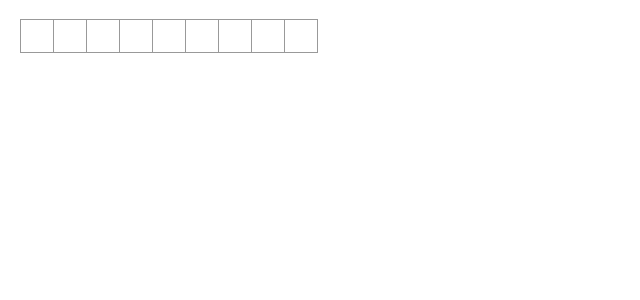
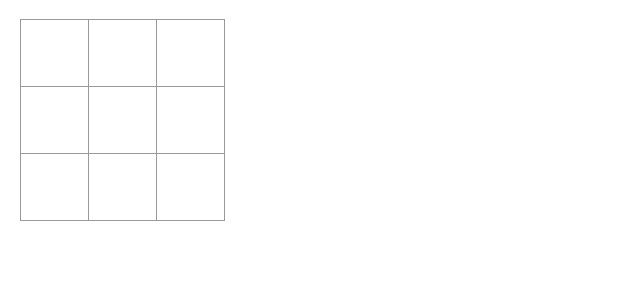
Before and after one commit to Yakiyo/sveltoe, a Svelte app: page / in a window 1280 px wide. Shown: the top 300 px of the page, without its empty margins (0-640 px from the left). Built offline with nearby package versions, Linux system fonts and the light colour scheme.

Commit message:
feat: finish design

```diff
--- a/src/App.svelte
+++ b/src/App.svelte
@@ -9,7 +9,7 @@
   }
 </script>
 
-<div class="p-3">
+<div class="container">
   {#each squares as square, i}
     <button on:click={() => onClick(i)}>{square}</button>
   {/each}
@@ -33,11 +33,20 @@
     font-size: 24px;
     font-weight: bold;
     line-height: 34px;
-    height: 34px;
+    height: 68px;
     margin-right: -1px;
     margin-top: -1px;
     padding: 0;
     text-align: center;
-    width: 34px;
+    width: 68px;
+  }
+
+  .container {
+    width: 204px;
+    display: flex;
+    flex-wrap: wrap;
+  }
+  .container > button {
+    flex: 1 0 31%;
   }
 </style>
```
